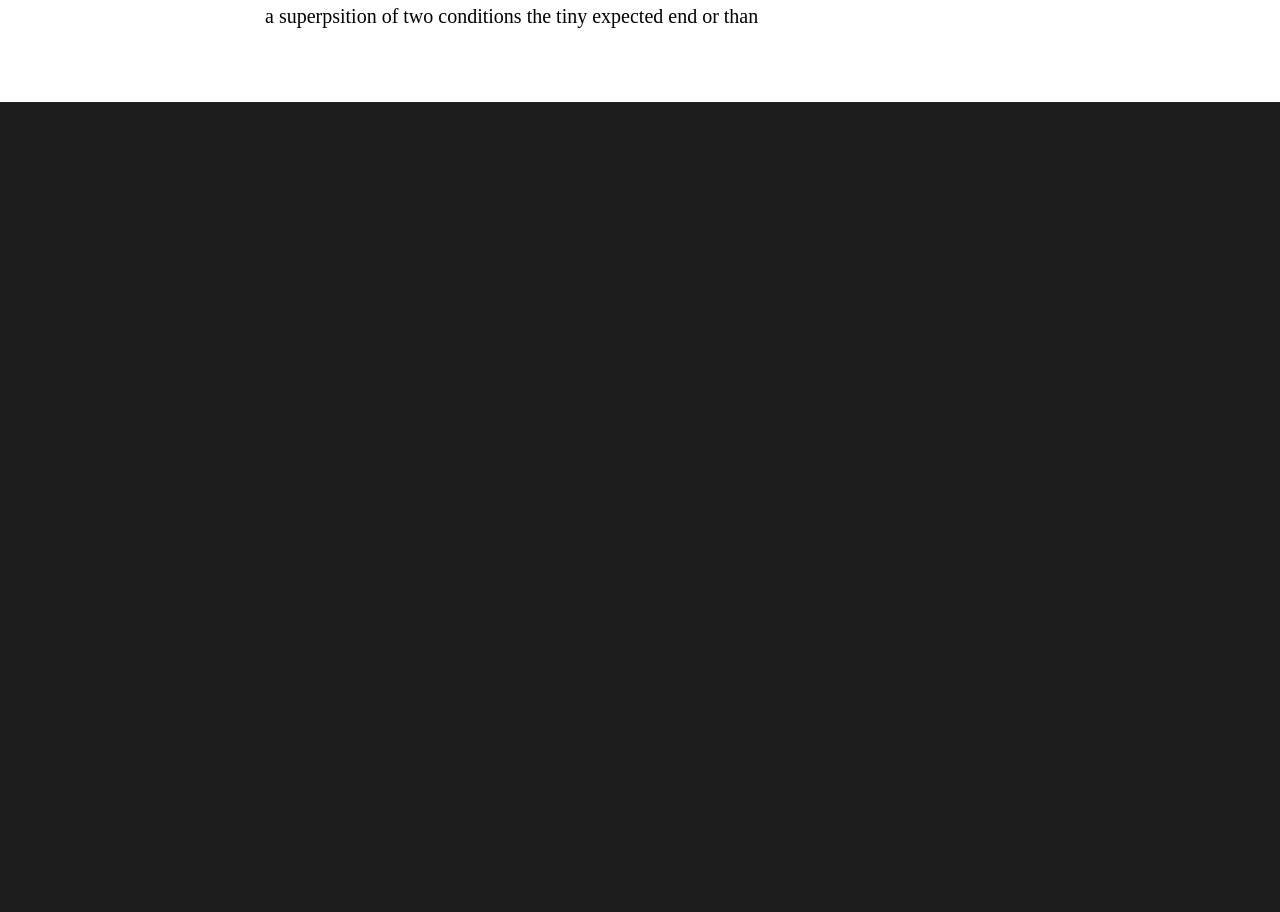
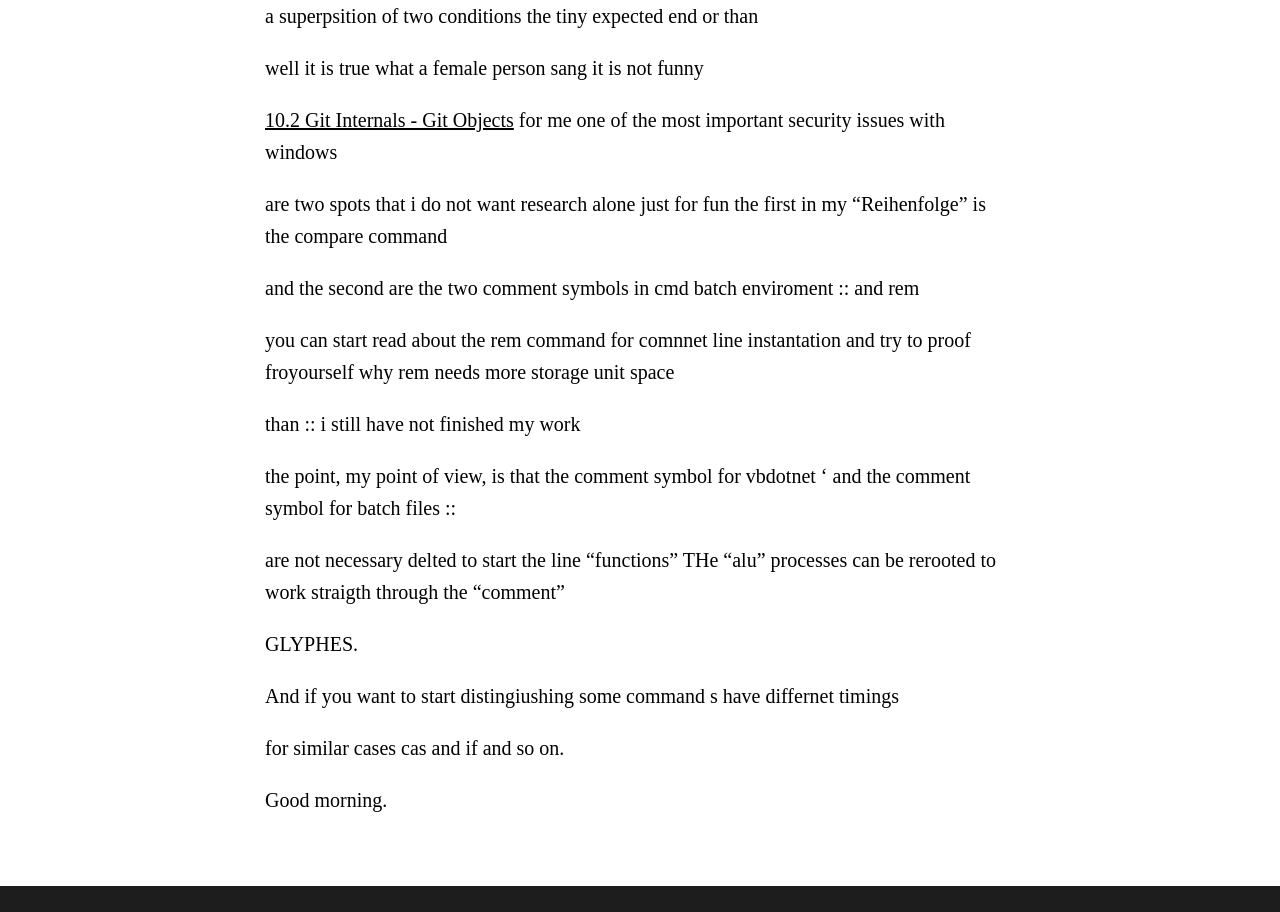
Before and after one commit to ledlightjungledStefan/Osterei, a Jekyll site: the page built from _posts/2022-10-03-Windows10Umgebungsvariablen.markdown, in a window 1280 px wide and 1400 px high, scrolled down 2983 px. Shown: the part 488-1400 px from the top of the window. Built offline with Jekyll 4.4.1, drawn with Linux system fonts in a browser that asks for light colours; some web fonts are replaced; before the commit the page ends 3613 px from its top, so only the background shows below that.

Commit message:
Update 2022-10-03-Windows10Umgebungsvariablen.markdown

```diff
--- a/_posts/2022-10-03-Windows10Umgebungsvariablen.markdown
+++ b/_posts/2022-10-03-Windows10Umgebungsvariablen.markdown
@@ -40,3 +40,37 @@ https://www.youtube.com/watch?v=yhN1fQRjXrM
 
 a superpsition of two conditions
 the tiny expected end or than
+
+well it is true what a female person sang
+it is not funny
+
+[10.2 Git Internals - Git Objects](https://git-scm.com/book/en/v2/Git-Internals-Git-Objects)
+for me one of the most important security issues with windows
+
+are two spots that i do not want research alone just for fun
+the first in my "Reihenfolge" is the compare command
+
+and the second are the two comment symbols in cmd batch enviroment
+:: and rem
+
+you can start read about the rem command for comnnet line instantation
+and try to proof froyourself why rem needs more storage unit space
+
+than ::
+i still have not finished my work
+
+the point, my point of view, is that the comment symbol for vbdotnet '
+and the comment symbol for batch files ::
+
+are not necessary delted to start the line "functions"
+THe "alu" processes can be rerooted to work straigth through the "comment"
+
+GLYPHES.
+
+And if you want to start distingiushing
+some command s have differnet timings
+
+for similar cases
+cas and if and so on.
+
+Good morning.
```
